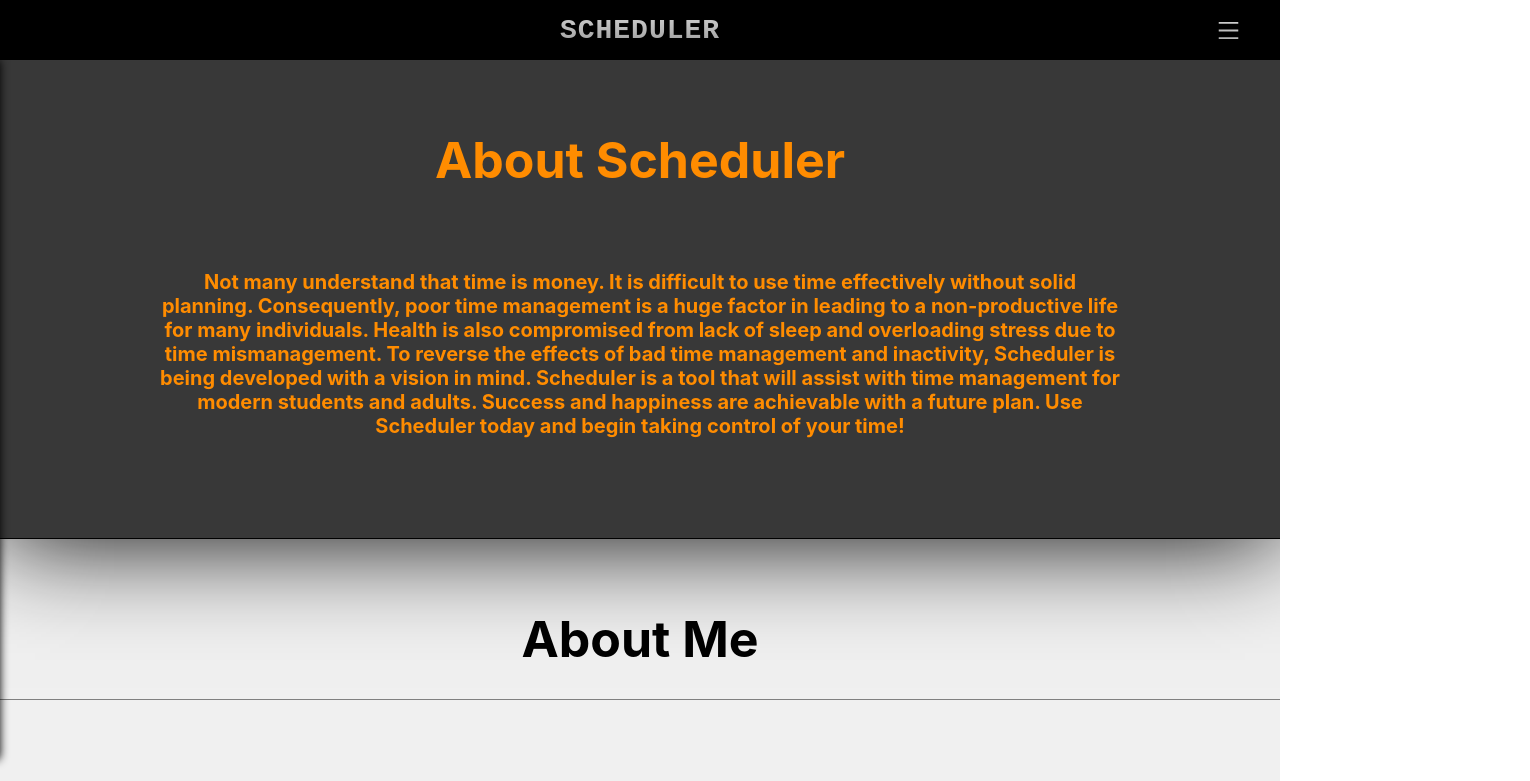
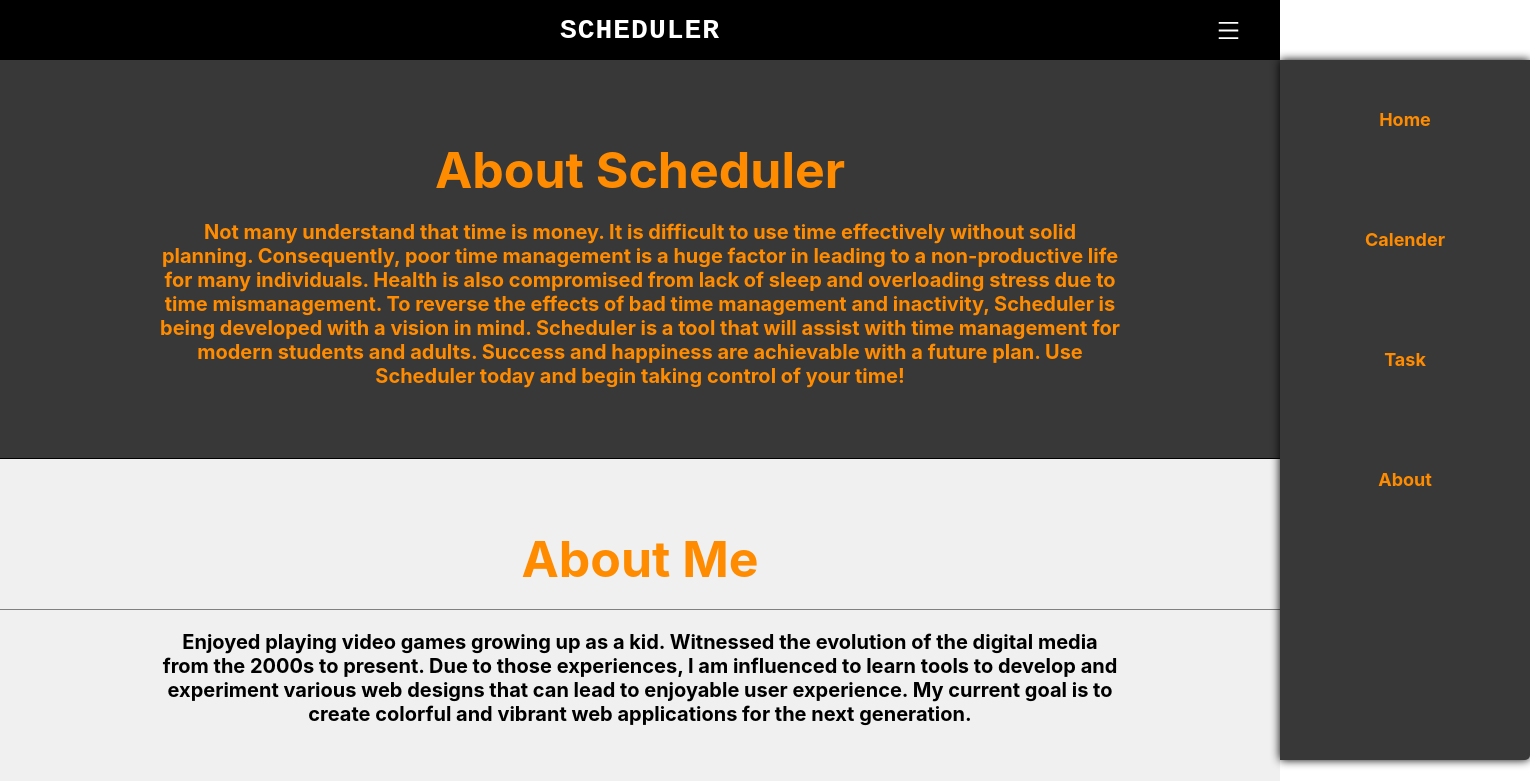
Before and after one commit to qijieguan/Schedule_App, a React (Create React App) app: page /about in a window 1280 px wide. Shown: the top 781 px of the page, 1530 px wide, since content can reach past the window. Built offline with nearby package versions, Linux system fonts and the light colour scheme.

Commit message:
clean up code

```diff
--- a/src/App.css
+++ b/src/App.css
@@ -1,20 +1,22 @@
 * {
   font-size: 14px;
+  font-weight: bold;
+  align-items: center;
+  justify-content: center;
+  width: auto;
+  height: auto;
+  overflow-x: hidden;
 }
 
 .App {
-  text-align: center;
   background-color: rgb(220, 220, 220);
   min-height: 700px;
-  height: auto;
   mix-blend-mode: unset;
+  text-align: center;
 }
 
-.header {
+.nav-bar {
   display: flex;
-  flex-direction: row;
-  align-items: center;
-  justify-content: center;
   width: 100%;
   height: 60px;
   box-shadow: 0 0 10px 0 black;
@@ -25,37 +27,39 @@
   color: white;
   font-size: 28px;
   font-family: 'Courier New', Courier, monospace;
-  font-weight: bold;
   letter-spacing: 1px;
 }
 
-.side-panel {
-  top: '60px';
+.nav-menu {
+  display: flex;
+  z-index: 3;
+}
+
+.nav-panel {
   position: absolute;
+  top: 60px;
+  right: 0;
   height: 700px;
   width: 250px;
   background-color: rgb(56, 56, 56);
   border-radius: 0 0 5px 0;
   box-shadow: 0 0 10px 0 black;
-  transform: translateX(-100%);
+  transform: translateX(100%);
   transition: transform 0.5s ease-in;
-  z-index: 3;
 }
 
-.side-active {
+.nav-menu:hover .nav-panel {
   transform: translateX(0%);
 }
 
-.side-li {
-  line-height: 70px;
-  height: 70px;
+.nav-li {
+  height: 120px;
+  line-height: 120px;
   font-size: 18px;
-  font-weight: bold;
   color: darkorange;
-  border-top: 1px solid darkorange;
 }
 
-.side-li:hover {
+.nav-li:hover {
   color: black;
   background-color: darkorange;
 }
@@ -68,51 +72,49 @@
 }
 
 .intro {
+  position: absolute;
+  left: 3%;
+  display: flex;
+  flex-direction: column;
   font-size: 32px;
-  font-weight: bold;
   width: 60%;
-  margin: 12% 0 0 10px;
   color: rgb(240, 240, 240);
 }
 
-.aboutBtn {
+.about-btn {
   margin-top: 15px;
+  height: 50px;
+  width: 150px;
   font-size: 16px;
-  font-weight: bold;
   color: rgb(240, 240, 240);
   background-color: rgb(56, 56, 56);
   border-radius: 10px;
   border: 2px solid rgb(240, 240, 240);
-  height: 50px;
-  width: 150px;
-  cursor: pointer;
 }
 
 .calender {
   min-height: 1000px;
-  height: auto;
   width: 100%;
   background-color: rgb(56, 56, 56);
   box-shadow: 10px 0 10px 0 black;
   border-radius: 25px 25px 0 0;
 }
 
+.calender * {
+  color: darkorange;
+}
+
 .month-label {
-  text-align: center;
   font-size: 40px;
-  font-weight: bold;
   font-family:'Times New Roman', Times, serif;
   height: 70px;
   line-height: 70px;
-  color: black;
-  background-color: darkorange;
   border-radius: 25px 25px 0 0;
 }
 
 .week {
   display: grid;
   grid-template-columns: repeat(7, 1fr);
-  grid-auto-rows: 60px;
   margin: 0 0 35px 1%;
   width: 98%;
 }
@@ -120,18 +122,13 @@
 .week-label {
   line-height: 60px;
   font-size: 20px;
-  font-weight: bold;
-  color: darkorange;
 }
 
 .date-grid {
   display: grid;
   grid-template-columns: repeat(7, 1fr);
-  grid-auto-rows: minmax(150px, auto);
-  border-top: 3px solid;
-  border-left: 3px solid;
-  color: darkorange;
-  border-color: darkorange;
+  grid-auto-rows: repeat(5, auto);
+  border: 3px solid darkorange;
   margin-left: 1%;
   width: 98%;
 }
@@ -139,22 +136,20 @@
 .date {
   text-align: left;
   font-size: 20px;
-  font-weight: bold;
+  height: 150px;
   border-right: 3px solid;
   border-bottom: 3px solid;
   border-color: darkorange;
 }
 
 .add-slot {
+  position: absolute;
+  display: flex;
   justify-content: space-between;
-  display: flex;
   flex-direction: column;
-  position: absolute;
   min-height: 325px;
-  height: auto;
   width: 250px;
   font-size: 16px;
-  font-weight: bold;
   font-family: cursive;
   box-shadow: 0 0 10px 0 purple;
   border: 1px solid purple;
@@ -166,46 +161,33 @@
 
 .two-btn {
   display: flex;
-  flex-direction: row;
   width: 100%;
 }
 
 .cancel-btn {
   font-size: 16px;
-  font-weight: bold;
   background-color: red;
   color: white;
   height: 50px;
   width: 50%;
-  cursor: pointer;
   border: 0;
 }
 
 .submit-btn {
   font-size: 16px;
-  font-weight: bold;
   background-color: darkorchid;
   color: white;
   height: 50px;
   width: 50%;
-  cursor: pointer;
   border: 0;
 }
 
-.cancel-btn:hover, .submit-btn:hover {
-  opacity: 0.5;
-}
-
 .slot {
-  text-align: center;
   height: 20px;
-  height: auto;
-  margin-top: 10px;
-  margin-left: 2.5%;
-  width: 95%;
+  margin: 10px 0 0 2.5%;
+  width: 98%;
   color: white;
   background-color: darkorchid;
-  font-size: 14px;
   border-radius: 10px;
   box-shadow: 0 0 4px 0 black;
 }
@@ -221,76 +203,57 @@
   margin-left: 15px;
   padding: 10px 0 0 10px;
   min-height: 200px;
-  height: auto;
   width: 250px;
   font-size: 16px;
-  font-weight: bold;
   font-family: cursive;
   box-shadow: 0 0 10px 0 black;
-  border: 1px solid;
   background-color: white;
   z-index: 2;
-}
-
-.btn:hover {
-  opacity: 0.5;
 }
 
 .about-container {
   display: flex;
   flex-direction: column;
-  height: 1000px;
   width: 100%;
   background-color: rgb(56, 56, 56);
   color: white;
 }
 
 .about-app {
-  height: 500px;
-  width: 100%;
+  padding: 10px 0 50px 0;
+  display: flex;
+  flex-direction: column;
   border-bottom: 1px solid black;
   box-shadow: 0 0 100px 0 black;
-  z-index: 1;
 }
 
 .about-header {
-  text-align: center;
   margin-top: 70px;
   display: flex;
   flex-direction: column;
-  align-items: center;
+  width: 100%;
   font-size: 50px;
-  font-weight: bold;
   color: darkorange;
 }
 
 .about-body {
-  margin: 80px 0 100px 12.5%;
   width: 75%;
   font-size: 20px;
-  font-weight: bold;
   color: darkorange;
 }
 
-.viewBtn {
+.view-btn {
   margin: 80px 0 20px 0;
   height: 40px;
   width: 125px;
   font-size: 16px;
-  font-weight: bold;
   border-radius: 5px;
   border: 1px solid grey;
   color: grey;
   background-color: rgb(240, 240, 240);
-  cursor: pointer;
-}
-
-.viewBtn:hover {
-  opacity: 0.5;
 }
 
 .about-me {
-  height: 550px;
   padding-bottom:  50px;
   width: 100%;
   background-color: rgb(240, 240, 240);
@@ -308,26 +271,19 @@
 .profile-header {
   display: inline-block;
   margin: 50px 0 0 50px;
-  height: 250px;
-  width: 200px;
-}
-
-.picture {
-  height: auto;
-  width: auto;
+  height: 260px;
+  width: 250px;
 }
 
 .profile-body {
   display: inline-block;
   margin-left: 10%;
   font-size: 18px;
-  font-weight: bold;
   width: 60%;
 }
 
 .profile-footer {
   display: flex;
-  flex-direction: row;
   align-items: flex-start;
   justify-content: space-around;
   box-shadow: 1px 1px 1px 1px grey;
@@ -342,27 +298,18 @@
   line-height: 40px;
   width: 120px;
   font-size: 16px;
-  font-weight: bold;
   color: rgb(240, 240, 240);
   background-color: rgb(150, 0, 150);
   border: 2px solid purple;
   border-radius: 5px;
-
 }
 
-.view-file:hover {
+.about-btn:hover, .btn:hover, .viewBtn:hover, .view-file:hover, .cancel-btn:hover, .submit-btn:hover {
   opacity: 0.5;
-}
-
-.pdf-container {
-  min-height: 700px;
-  height: auto;
-  width: 100%;
 }
 
 .task-container {
   margin: 50px 0 0 5%;
-  height: auto;
   width: 90%;
   overflow: hidden;
 }
@@ -372,8 +319,6 @@
   float: left;
   display: inline-flex;
   flex-direction: column;
-  align-items: center;
-  justify-content: center;
   height: 350px;
   width: 18%;
   background-color: rgb(200, 200, 200);
@@ -396,48 +341,39 @@
   flex-direction: column;
   margin: 0 0 20px 100px;
   min-height: 400px;
-  height: auto;
-  width: 20%;
+  width: 250px;
 }
 
 .list-header {
+  display: flex;
+  justify-content: space-around;
   margin-top: 10px;
   font-size: 24px;
-  font-weight: bold;
+  width: 100%;
   font-family: cursive;
-  display: flex;
-  justify-content: space-around;
 }
 
 .list-body {
   margin-top: 15px;
   min-height: 250px;
-  height: auto;
-}
-
-.task-ul {
-  height: 250px;
-  height: auto;
+  width: 90%;
 }
 
 .task-li {
-  height: auto;
-  width: 90%;
-  text-align: start;
+  overflow-x: unset;
+  text-align: left;
   font-size: 20px;
-  font-weight: bold;
   font-family: cursive;
   letter-spacing: 1px;
   word-wrap: break-word;
+  list-style-type: square;
 }
 
 .list-footer {
   display: flex;
-  flex-direction: row;
   justify-content: space-between;
   margin-top: 30px;
-  height: 35px;
-  cursor: pointer;
+  height: 50px;
 }
 
 a {
@@ -463,7 +399,6 @@ textarea {
   margin: 15px 0;
   width: 90%;
   min-height: 75px;
-  height: auto;
   border: 1px solid gray;
   box-shadow: 0 0 1px 0 black;
 }
--- a/src/App.js
+++ b/src/App.js
@@ -5,7 +5,6 @@ import Calender from './component/Calender.js';
 import Task from './component/Task.js';
 import About from './component/About.js';
 import MyProfile from './component/Profile.js';
-import ViewPDF from './component/Pdf.js';
 import {BrowserRouter as Router, Switch, Route} from 'react-router-dom';
 import { createStore } from 'redux';
 import allReducers from './component/reducers';
@@ -28,7 +27,6 @@ function App() {
             <Route path="/task" component={Task}/>
             <Route path="/about" component={About}/>
             <Route path="/profile" component={MyProfile}/>
-            <Route path="/pdf" component={ViewPDF}/>
           </Switch>
         </div>
       </Router>
--- a/src/component/About.js
+++ b/src/component/About.js
@@ -18,7 +18,7 @@ const About = () => {
                 </p>
             </div>
             <div className="about-me">
-                <div className="about-header" style={{color: 'black', borderBottom: '1px solid gray', paddingBottom: '30px'}}>
+                <div className="about-header" style={{ borderBottom: '1px solid gray', paddingBottom: '20px'}}>
                     About Me
                 </div>
                 <p className="about-body" style={{color: 'black'}}>
@@ -27,7 +27,7 @@ const About = () => {
                     and experiment various web designs that can lead to enjoyable user experience. My current goal
                     is to create colorful and vibrant web applications for the next generation.
                     <br/>
-                    <button className="viewBtn"
+                    <button className="view-btn"
                         onClick={() => {window.location.href="/profile"}}
                     >View Profile</button>
                 </p>
--- a/src/component/Calender.js
+++ b/src/component/Calender.js
@@ -21,7 +21,7 @@ const Calender = () => {
 
     return(
         <div style={{display: 'flex', flexDirection: 'column'}}>
-            <Link to='/' style={{width: '50px'}}>
+            <Link to='/'style={{alignSelf: 'start'}}>
                 <BiArrowBack style={customStyle}/>
             </Link>
             <div className="calender">
@@ -52,7 +52,7 @@ const Calender = () => {
 const customStyle = {
     fontSize: '60px',
     color: 'darkorange',
-    margin: '5px 0 5px 20px',
+    margin: '20px 0 30px 20px',
 }
 
 export default Calender;
--- a/src/component/Date.js
+++ b/src/component/Date.js
@@ -28,6 +28,7 @@ const Date = ({ date, onUpdate }) => {
     const onDelete = (eventID) => {
         date.Slot = date.Slot.filter(e => e.id !== eventID);
         onUpdate(date);
+        setRender(!Render);
     }
 
     const onEdit = (edits) => {
@@ -44,7 +45,7 @@ const Date = ({ date, onUpdate }) => {
         <div className="date">
             <div style={flexBox}>
                 <div style={{marginLeft: '5px', fontSize: '20px'}}>{date.Day}</div>
-                <BiCommentAdd style={iconStyle1} onClick={() => setIsAdd(true)}/>
+                <BiCommentAdd style={iconStyle} onClick={() => setIsAdd(true)}/>
             </div>
             { isAdd ?
                 <AddForm onAdd={onAdd} addEvent={addEvent}/>
@@ -62,16 +63,15 @@ const Date = ({ date, onUpdate }) => {
     );
 }
 
-const iconStyle1 = {
+const iconStyle = {
     fontSize: '24px',
     color: 'gray',
-    cursor: 'pointer'
 }
 
 const flexBox = {
     display: 'flex',
-    flexDirection: 'row',
-    justifyContent: 'space-between'
+    justifyContent: 'space-between',
+
 }
 
 export default Date;
--- a/src/component/EventForm.js
+++ b/src/component/EventForm.js
@@ -37,8 +37,8 @@ const AddForm = ({ onAdd, addEvent }) => {
                 <AiFillCloseSquare style={iconStyle2} onClick={() => onAdd(false)}/>
             </div>
             <div className="time-format" style={marginStyle}>
-                <div style={{display: 'flex'}}>
-                    <span style={{margin: '5px 5px 0 0'}}>Time:  </span>
+                <div>
+                    <span>Time:</span>
                     <span style={{display: 'block'}}>
                         <input style={inputStyle}
                             name="start"
@@ -104,6 +104,7 @@ const marginStyle = {
 }
 
 const inputStyle = {
+    margin: '10px 0 0 40px',
     width: '70px',
     height: '30px'
 }
--- a/src/component/Header.js
+++ b/src/component/Header.js
@@ -4,36 +4,33 @@ import { Link } from 'react-router-dom';
 
 const Header = () => {
 
-    const SideToggle = () => {
-        const nav = document.querySelector(".side-panel");
-        nav.classList.toggle("side-active");
-    }
-
     return (
-        <div>
-            <div className="header">
+        <header>
+            <div className="nav-bar">
                 <div className="logo">
                     SCHEDULER
                 </div>
-                <AiOutlineMenu style={customStyle} onClick={SideToggle}/>
-            </div>
-            <div className="side-panel" >
-                <div style={borderStyle}>
-                    <Link to="/" className="side-li">
+                <nav className="nav-menu">
+                    <AiOutlineMenu style={customStyle}/>
+                    <div className="nav-panel" >
+                        <div>
+                            <Link to="/" className="nav-li">
                                 Home
                             </Link>
-                    <Link to="/calender" className="side-li">
+                            <Link to="/calender" className="nav-li">
                                 Calender
                             </Link>
-                    <Link to="/task" className="side-li">
+                            <Link to="/task" className="nav-li">
                                 Task
                             </Link>
-                    <Link to="/about" className="side-li">
+                            <Link to="/about" className="nav-li">
                                 About
                             </Link>
                         </div>
                     </div>
+                </nav>
             </div>
+        </header>
     );
 }
 
@@ -42,13 +39,7 @@ const customStyle = {
     fontSize: '25px',
     left: '95%',
     position: 'absolute',
-    cursor: 'pointer'
 }
 
 
-const borderStyle = {
-    borderBottom: '1px solid',
-    borderColor: 'darkorange'
-}
-
 export default Header;
--- a/src/component/Home.js
+++ b/src/component/Home.js
@@ -3,21 +3,16 @@ import { BsAlarm } from 'react-icons/bs';
 
 const Home = () => {
 
-    const SideToggle = () => {
-        const nav = document.querySelector(".side-panel");
-        nav.classList.toggle("side-active");
-    }
-
     const onMove = () => {
         document.getElementById('home').style.backgroundColor="purple";
-        document.getElementsByClassName('aboutBtn')[0].style.backgroundColor="purple";
-        document.getElementsByClassName('aboutBtn')[1].style.backgroundColor="purple";
+        document.getElementsByClassName('about-btn')[0].style.backgroundColor="purple";
+        document.getElementsByClassName('about-btn')[1].style.backgroundColor="purple";
     }
 
     const onLeave = () => {
         document.getElementById('home').style.backgroundColor="rgb(56, 56, 56)"
-        document.getElementsByClassName("aboutBtn")[0].style.backgroundColor="rgb(56, 56, 56)";
-        document.getElementsByClassName("aboutBtn")[1].style.backgroundColor="rgb(56, 56, 56)";
+        document.getElementsByClassName("about-btn")[0].style.backgroundColor="rgb(56, 56, 56)";
+        document.getElementsByClassName("about-btn")[1].style.backgroundColor="rgb(56, 56, 56)";
     }
 
     return(
@@ -29,15 +24,14 @@ const Home = () => {
                 <br/><br/>
                 <div style={customStyle}>
                     <div/>
-                    <button className="aboutBtn"
+                    <button className="about-btn"
                         onClick={() => {window.location.href="/about"}}
                     >About Scheduler</button>
-                    <button className="aboutBtn"
+                    <button className="about-btn"
                         onClick={() => {window.location.href="/profile"}}
                     >About Me</button>
                     <BsAlarm
                         className="alarm-clock"
-                        onClick={SideToggle}
                         onMouseMove={onMove}
                         onMouseLeave={onLeave}
                     />
@@ -49,22 +43,21 @@ const Home = () => {
 
 const wordStyle1 = {
     fontSize: '50px',
-    fontWeight: 'bold',
     fontFamile: 'fantasy'
 }
 
 const wordStyle2 = {
     fontSize: '20px',
-    fontWeight: 'bold',
     fontFamile: 'fantasy'
 }
-
 
 const customStyle = {
     marginTop: '50px',
     display: 'flex',
     flexDirection: 'row',
-    justifyContent: 'space-around'
+    justifyContent: 'space-evenly',
+    width: '100%',
+    overflowY: 'hidden'
 }
 
 export default Home;
--- a/src/component/Profile.js
+++ b/src/component/Profile.js
@@ -1,5 +1,3 @@
-import { Link } from "react-router-dom";
-
 const MyProfile = () => {
 
     const imgURL = "https://cdn.pixabay.com/photo/2015/10/05/22/37/blank-profile-picture-973460_1280.png";
@@ -72,7 +70,6 @@ const MyProfile = () => {
                     </ul>
                 </div>
             </div>
-            <Link to="/pdf" className="view-file">View Resume</Link>
         </div>
     );
 }
--- a/src/component/TaskList.js
+++ b/src/component/TaskList.js
@@ -28,6 +28,7 @@ const List = ({ list, onDelete, onAdd }) => {
     }
 
     const handleChange = event => {
+        event.preventDefault();
         setTask(event.target.value);
     }
 
--- a/src/component/ViewEvent.js
+++ b/src/component/ViewEvent.js
@@ -22,7 +22,7 @@ const ViewEvent = ({ event, onDelete, onEdit }) => {
             onMouseLeave={() => setViewItem(false)}
         >
             <div className="slot">
-                <span>{event.Time[0]} {event.Time[1]} to {event.Time[2]} {event.Time[3]}</span>
+                <span style={{display: 'flex'}}>{event.Time[0]} {event.Time[1]} to {event.Time[2]} {event.Time[3]}</span>
             </div>
             {viewItem ?
                 <div className="slot-expand">
@@ -61,12 +61,11 @@ const ViewEvent = ({ event, onDelete, onEdit }) => {
 const heightStyle = {
     minHeight: '100px',
     height: 'auto',
-    color: 'black'
+    color: 'black',
 }
 
 const fontStyle = {
     fontSize: '16px',
-    fontWeight: 'bold',
     color: 'black'
 }
 
```
Also changed, not shown: src/component/Pdf.js (deleted, +0 -23 lines), 1 other file (tests, documents, lock files or other folders). Lines whose indentation alone changed are shown as unchanged.
